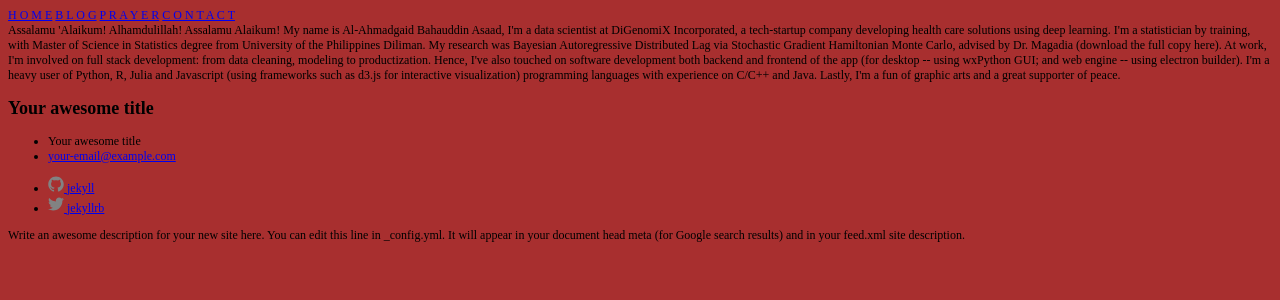
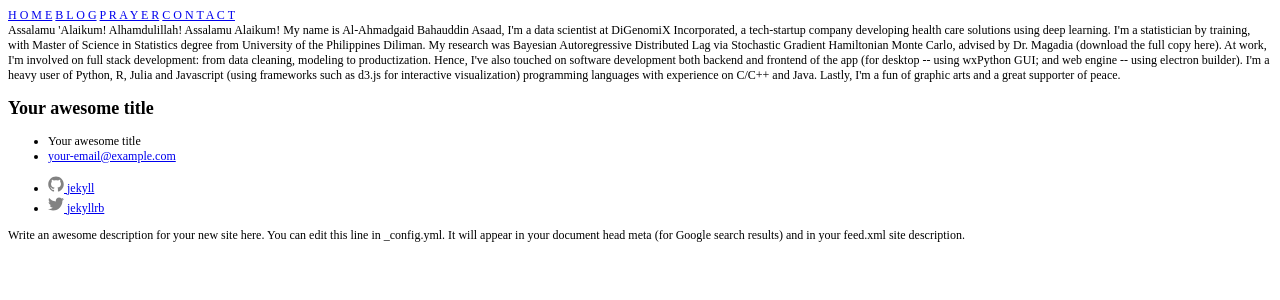
Before and after one commit to learn-islam/learn-islam.github.io, a Jekyll site: the page built from index.html, in a window 1280 px wide. Shown: the top 300 px of the page. Built offline with Jekyll 4.4.1, drawn with Linux system fonts in a browser that asks for light colours.

Commit message:
modified bg-color

```diff
--- a/_sass/stylesheets/modules/_colors.scss
+++ b/_sass/stylesheets/modules/_colors.scss
@@ -1 +1 @@
-$bg-color: #a82f2f;
+$bg-color: #ffffff;
```
